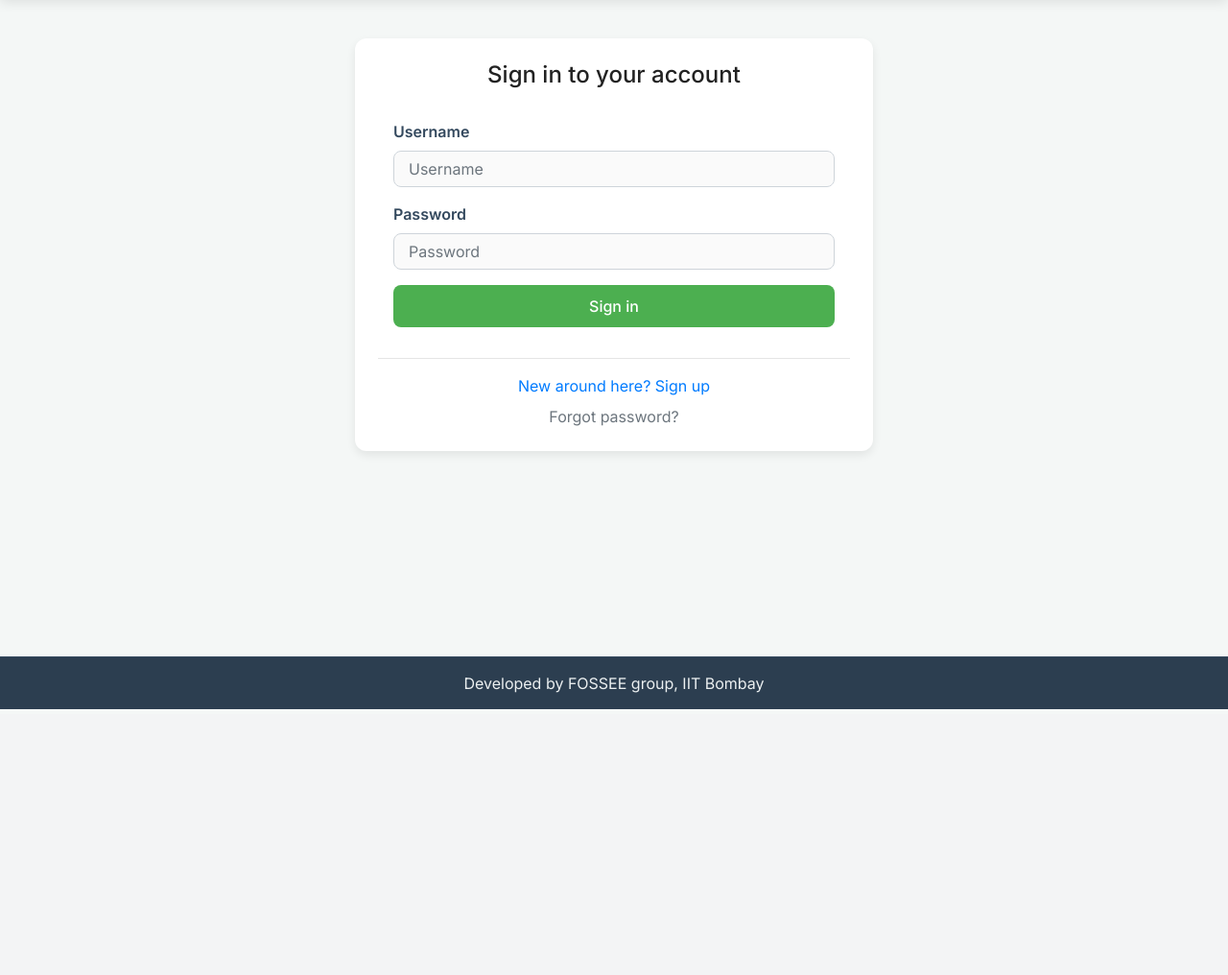
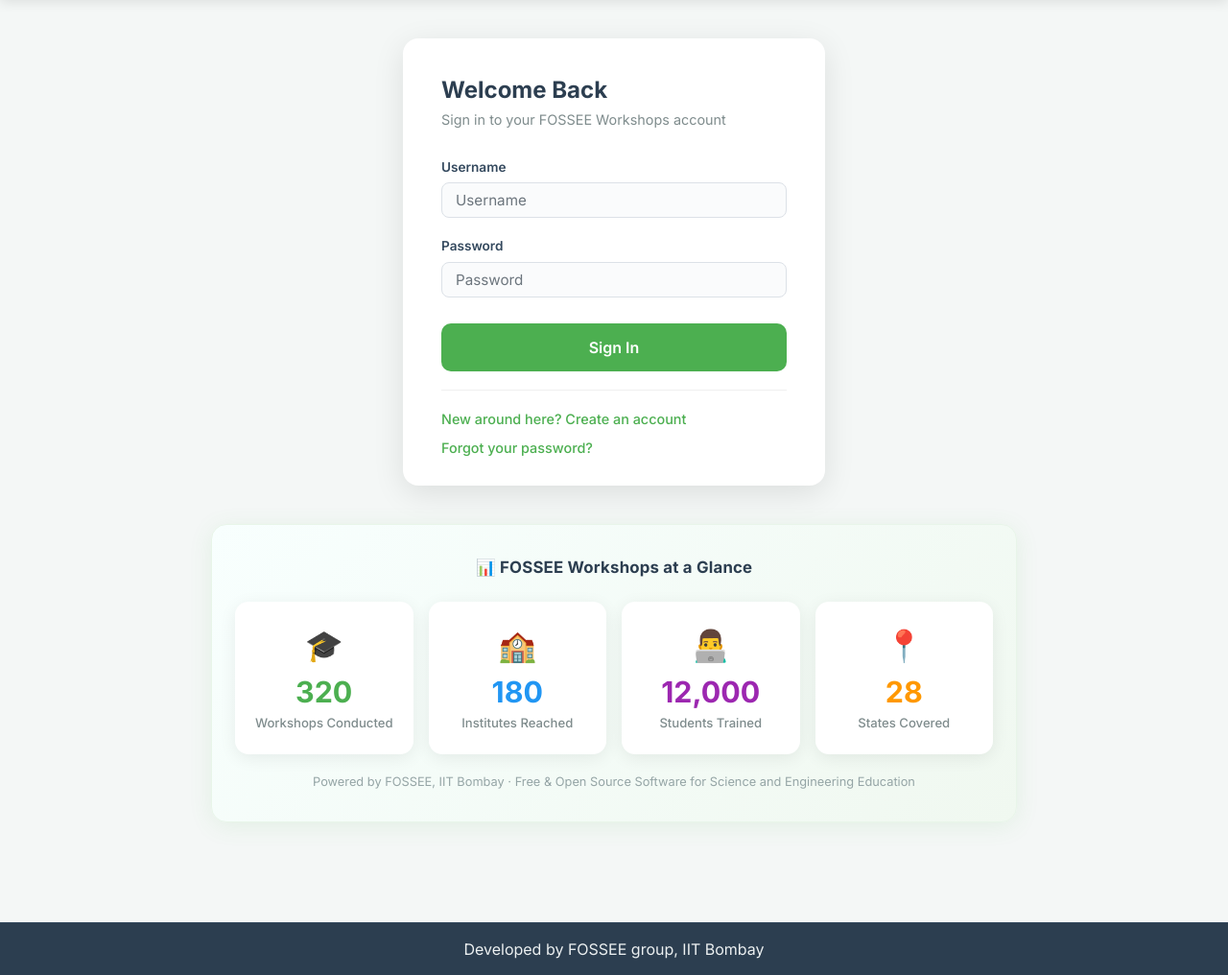
Before and after one commit to sahanavs-2006/FOSSEE, a Django app: page /workshop/login/ in a window 1280 px wide. Shown: the part 56-1072 px from the top of the page at 96% size. Before the commit the page ends 795 px from the top, so only its background shows below. Run offline with Django 3.2, Linux system fonts and the light colour scheme; some libraries are stand-ins or nearby versions.

Commit message:
feat: redesign login page with card layout and React animated stats banner

```diff
--- a/workshop_app/templates/workshop_app/login.html
+++ b/workshop_app/templates/workshop_app/login.html
@@ -1,57 +1,268 @@
 {% extends 'workshop_app/base.html' %}
 
 {% block title %}
-    Login - FOSSEE Workshops
+    Login — FOSSEE Workshops
 {% endblock %}
 
 {% block content %}
-    <div class="container">
-        <div class="row justify-content-center">
-            <div class="col-md-6 col-md-offset-6">
-                <div class="card">
-                    <div class="card-body">
-                        <h1 class="h4 mb-3 text-center">Sign in to your account</h1>
-                        <form class="px-3 py-3" method="post" aria-label="Login form">
+<style>
+    .login-page {
+        display: flex;
+        flex-direction: column;
+        align-items: center;
+        padding: 0 1rem;
+    }
+    .login-card {
+        width: 100%;
+        max-width: 440px;
+        background: #fff;
+        border-radius: 16px;
+        box-shadow: 0 8px 32px rgba(0,0,0,0.10);
+        padding: 2.5rem 2.5rem 1.8rem;
+        margin-bottom: 2.5rem;
+    }
+    .login-card h2 {
+        font-size: 1.5rem;
+        font-weight: 700;
+        color: #2c3e50;
+        margin-bottom: 0.3rem;
+    }
+    .login-card .subtitle {
+        color: #7f8c8d;
+        font-size: 0.9rem;
+        margin-bottom: 1.8rem;
+    }
+    .login-field { margin-bottom: 1.2rem; }
+    .login-field label {
+        display: block;
+        font-size: 0.85rem;
+        font-weight: 600;
+        color: #34495e;
+        margin-bottom: 6px;
+    }
+    .login-field input {
+        width: 100%;
+        padding: 11px 14px;
+        border: 1.5px solid #dce1e7;
+        border-radius: 8px;
+        font-size: 0.95rem;
+        font-family: 'Inter', sans-serif;
+        background: #fafbfc;
+        transition: border-color 0.2s, box-shadow 0.2s;
+        box-sizing: border-box;
+    }
+    .login-field input:focus {
+        outline: none;
+        border-color: #4CAF50;
+        box-shadow: 0 0 0 3px rgba(76,175,80,0.12);
+        background: #fff;
+    }
+    .login-btn {
+        width: 100%;
+        padding: 13px;
+        background: #4CAF50;
+        color: white;
+        border: none;
+        border-radius: 10px;
+        font-size: 1rem;
+        font-weight: 600;
+        cursor: pointer;
+        transition: background 0.2s, transform 0.15s, box-shadow 0.2s;
+        font-family: 'Inter', sans-serif;
+        margin-top: 0.5rem;
+    }
+    .login-btn:hover {
+        background: #43A047;
+        transform: translateY(-1px);
+        box-shadow: 0 4px 14px rgba(76,175,80,0.3);
+    }
+    .login-links {
+        border-top: 1px solid #f0f0f0;
+        padding-top: 1.2rem;
+        margin-top: 1.2rem;
+        display: flex;
+        flex-direction: column;
+        gap: 8px;
+    }
+    .login-links a {
+        color: #4CAF50;
+        text-decoration: none;
+        font-size: 0.9rem;
+        font-weight: 500;
+    }
+    .login-links a:hover { text-decoration: underline; }
+    .alert-danger {
+        background: #fdecea;
+        border: 1px solid #f5c2bf;
+        border-radius: 8px;
+        padding: 10px 14px;
+        margin-bottom: 1rem;
+        font-size: 0.88rem;
+        color: #c0392b;
+    }
+    /* React stats banner */
+    #react-stats-banner {
+        width: 100%;
+        max-width: 840px;
+    }
+    @media (max-width: 500px) {
+        .login-card { padding: 1.5rem 1rem; }
+    }
+</style>
+
+<div class="login-page">
+    <div class="login-card">
+        <h2>Welcome Back</h2>
+        <p class="subtitle">Sign in to your FOSSEE Workshops account</p>
+
+        <form method="post" novalidate>
             {% csrf_token %}
             {% if form.errors %}
-                            {% for field in form %}
-                                {% for error in field.errors %}
-                                    <div class="alert alert-dismissible alert-danger" role="alert">
-                                        <button type="button" class="close" data-dismiss="alert" aria-label="Close">
-                                            <i class="fa fa-close" aria-hidden="true"></i>
-                                        </button>
-                                        <strong>{{ error|escape }}</strong>
+                <div class="alert-danger">
+                    Invalid username or password. Please try again.
                 </div>
-                                {% endfor %}
-                            {% endfor %}
-                            {% for error in form.non_field_errors %}
-                                <div class="alert alert-dismissible alert-danger" role="alert">
-                                    <button type="button" class="close" data-dismiss="alert" aria-label="Close">
-                                        <i class="fa fa-close" aria-hidden="true"></i>
-                                    </button>
-                                    <strong>{{ error|escape }}</strong>
-                                </div>
-                            {% endfor %}
             {% endif %}
-                        <div class="form-group">
-                          <label for="id_username">Username</label>
+
+            <div class="login-field">
+                <label for="{{ form.username.id_for_label }}">Username</label>
                 {{ form.username }}
             </div>
-                        <div class="form-group">
-                          <label for="id_password">Password</label>
+            <div class="login-field">
+                <label for="{{ form.password.id_for_label }}">Password</label>
                 {{ form.password }}
             </div>
-                        <button type="submit" class="btn btn-primary btn-block">Sign in</button>
+            <button type="submit" class="login-btn" id="login-submit-btn">Sign In</button>
         </form>
-                        <hr>
-                        <div class="text-center">
-                            <a href="{% url 'workshop_app:register' %}">New around here? Sign up</a>
-                            <br>
-                            <a href="{% url 'password_reset' %}" class="text-muted mt-2 d-inline-block">Forgot password?</a>
+
+        <div class="login-links">
+            <a href="{% url 'workshop_app:register' %}">New around here? Create an account</a>
+            <a href="{% url 'password_reset' %}">Forgot your password?</a>
         </div>
     </div>
+
+    {# React-powered stats banner — rendered via CDN React + Babel #}
+    <div id="react-stats-banner"></div>
 </div>
-            </div>
-        </div>
-    </div>
+
+<script type="text/babel">
+    const { useState, useEffect } = React;
+
+    function AnimatedCounter({ target, duration = 1800 }) {
+        const [count, setCount] = useState(0);
+        useEffect(() => {
+            let start = 0;
+            const step = target / (duration / 16);
+            const timer = setInterval(() => {
+                start += step;
+                if (start >= target) {
+                    setCount(target);
+                    clearInterval(timer);
+                } else {
+                    setCount(Math.floor(start));
+                }
+            }, 16);
+            return () => clearInterval(timer);
+        }, [target]);
+        return React.createElement('span', null, count.toLocaleString());
+    }
+
+    function StatCard({ icon, value, label, color }) {
+        return React.createElement('div', {
+            style: {
+                background: '#fff',
+                borderRadius: '14px',
+                padding: '1.4rem 1.2rem',
+                textAlign: 'center',
+                boxShadow: '0 4px 18px rgba(0,0,0,0.07)',
+                flex: '1',
+                minWidth: '130px',
+                transition: 'transform 0.2s',
+            },
+            onMouseEnter: e => e.currentTarget.style.transform = 'translateY(-4px)',
+            onMouseLeave: e => e.currentTarget.style.transform = 'translateY(0)',
+        }, [
+            React.createElement('div', {
+                key: 'icon',
+                style: {
+                    fontSize: '2rem', marginBottom: '0.5rem'
+                }
+            }, icon),
+            React.createElement('div', {
+                key: 'value',
+                style: {
+                    fontSize: '1.9rem',
+                    fontWeight: '700',
+                    color: color,
+                    lineHeight: '1.1',
+                }
+            }, React.createElement(AnimatedCounter, { target: value })),
+            React.createElement('div', {
+                key: 'label',
+                style: {
+                    fontSize: '0.82rem',
+                    color: '#7f8c8d',
+                    marginTop: '5px',
+                    fontWeight: '500',
+                }
+            }, label)
+        ]);
+    }
+
+    function PlatformBanner() {
+        const stats = [
+            { icon: '🎓', value: 320, label: 'Workshops Conducted', color: '#4CAF50' },
+            { icon: '🏫', value: 180, label: 'Institutes Reached', color: '#2196F3' },
+            { icon: '👨‍💻', value: 12000, label: 'Students Trained', color: '#9C27B0' },
+            { icon: '📍', value: 28, label: 'States Covered', color: '#FF9800' },
+        ];
+
+        return React.createElement('div', {
+            style: {
+                background: 'linear-gradient(135deg, #f8fffe 0%, #f0f8f0 100%)',
+                borderRadius: '16px',
+                padding: '2rem 1.5rem',
+                boxShadow: '0 4px 24px rgba(76,175,80,0.10)',
+                border: '1px solid #e8f5e9',
+                marginBottom: '1.5rem',
+            }
+        }, [
+            React.createElement('p', {
+                key: 'heading',
+                style: {
+                    textAlign: 'center',
+                    fontWeight: '700',
+                    color: '#2c3e50',
+                    fontSize: '1.05rem',
+                    marginBottom: '1.4rem',
+                    letterSpacing: '0.2px',
+                }
+            }, '📊 FOSSEE Workshops at a Glance'),
+            React.createElement('div', {
+                key: 'stats',
+                style: {
+                    display: 'flex',
+                    gap: '1rem',
+                    flexWrap: 'wrap',
+                    justifyContent: 'center',
+                }
+            }, stats.map((s, i) =>
+                React.createElement(StatCard, { key: i, ...s })
+            )),
+            React.createElement('p', {
+                key: 'tagline',
+                style: {
+                    textAlign: 'center',
+                    color: '#95a5a6',
+                    fontSize: '0.8rem',
+                    marginTop: '1.2rem',
+                    marginBottom: '0',
+                }
+            }, 'Powered by FOSSEE, IIT Bombay \u00b7 Free & Open Source Software for Science and Engineering Education')
+        ]);
+    }
+
+    const domContainer = document.getElementById('react-stats-banner');
+    const root = ReactDOM.createRoot(domContainer);
+    root.render(React.createElement(PlatformBanner));
+</script>
 {% endblock %}
```
Lines whose indentation alone changed are shown as unchanged.
